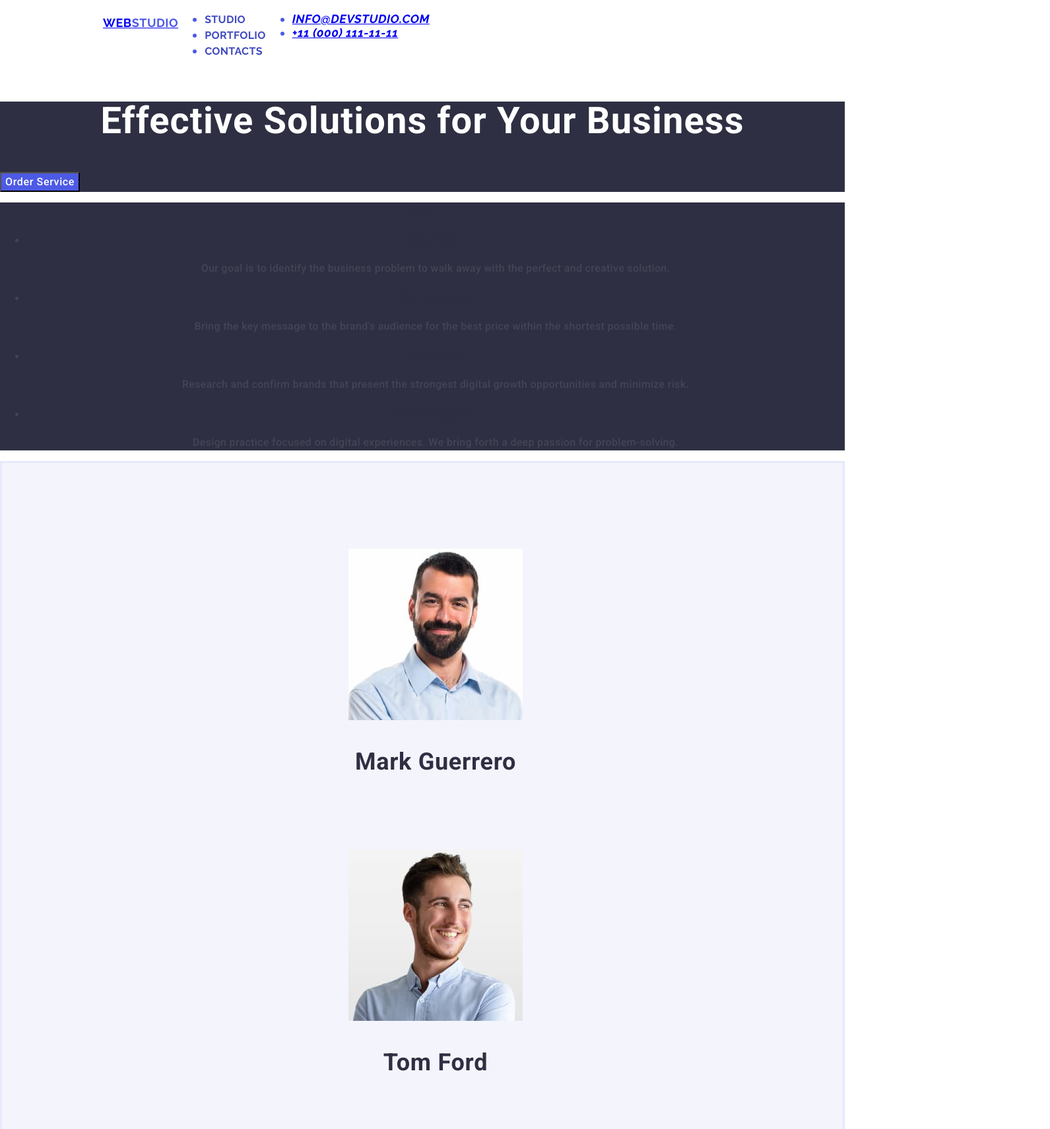
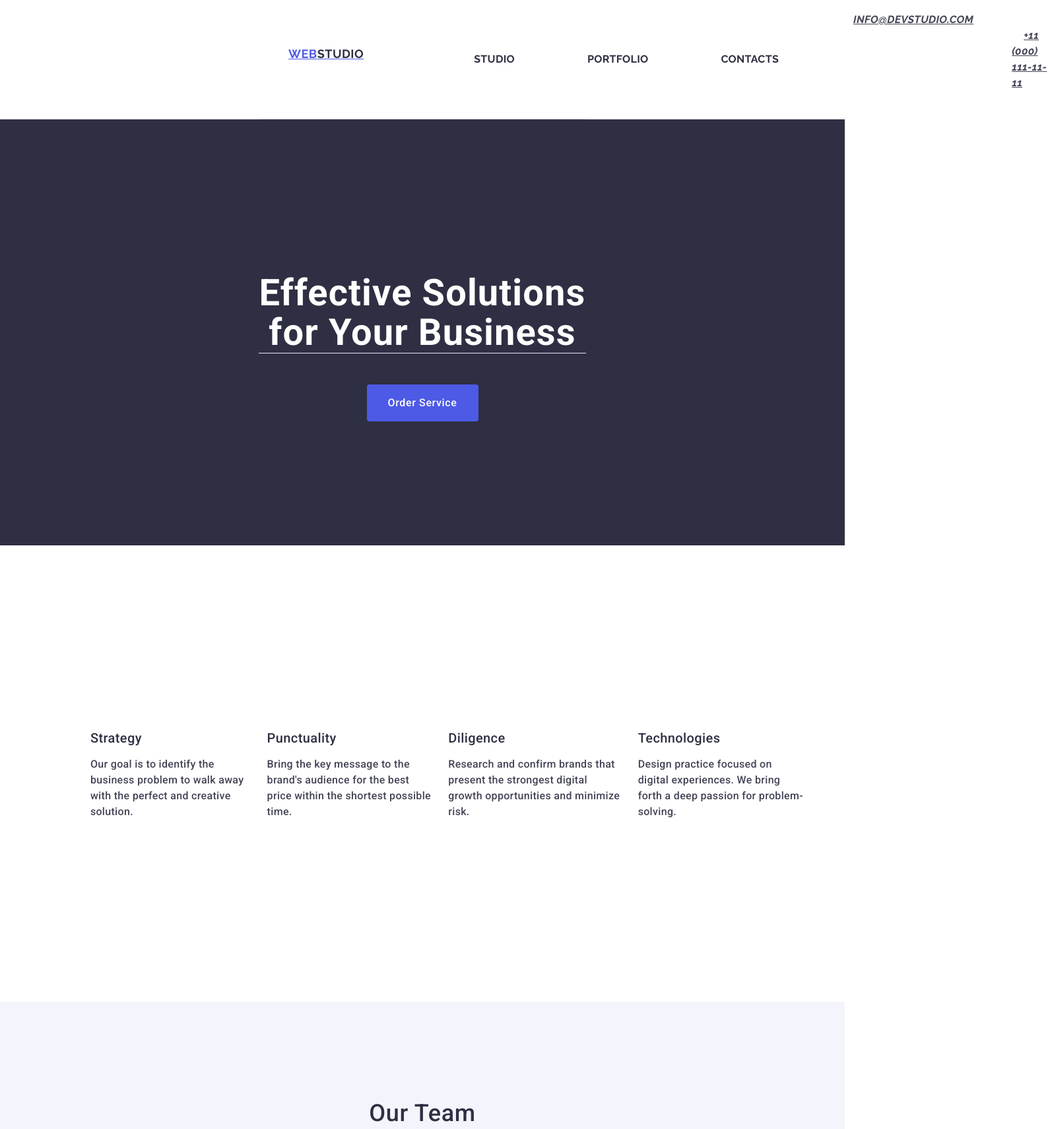
Before and after one commit to rafim2223/hw3-goit-new, a plain HTML site: page index.html in a window 1280 px wide. Shown: the top 1712 px of the page at 66% size, 1591 px wide, since content can reach past the window. Drawn offline with nearby package versions, Linux system fonts and the light colour scheme.

Commit message:
Update styles.css

```diff
--- a/css/styles.css
+++ b/css/styles.css
@@ -21,29 +21,88 @@
   font-weight: 700;
   font-style: normal;
 }
-/* font  */
 
-/*  */
+.page-nav {
+  background-color: #fff;
+
+  align-items: center;
+
+  font-family: "Raleway", sans-serif;
+  font-size: 18px;
+  font-weight: 700;
+  line-height: 1.17;
+  letter-spacing: 0.03em;
+  text-align: left;
+  text-transform: uppercase;
+  color: #4d5ae5;
+  display: flex;
+  justify-content: space-between;
+  align-items: center;
+}
+
+.body {
+  font-family: "Roboto", sans-serif;
+  color: #434455;
+  background-color: #fff;
+}
+
+.adress link:hover {
+  color: #404bbf;
+}
+.adress link:focus {
+  color: #404bbf;
+}
+
 .header-first {
   color: #fff;
   font-size: 56px;
   line-height: 1.07;
   text-align: center;
   letter-spacing: 0.02em;
+  border-bottom: 1px solid #e7e9fc;
+  max-width: 496px;
 }
+
 .header-second {
   font-weight: 500;
   font-size: 20px;
   line-height: 1.2;
   letter-spacing: 0.02em;
   color: #2e2f42;
+  text-transform: capitalize;
+  margin-bottom: 8px;
+  visibility: hidden;
 }
 .header-third {
   font-size: 36px;
   line-height: 1.11;
+  font-size: 20px;
+  line-height: 1.2;
+  letter-spacing: 0.02em;
+  text-transform: capitalize;
+  font-weight: 500;
+  color: #2e2f42;
+
+  text-align: center;
+}
+.header-fourth {
+  font-weight: 500;
+  font-size: 20px;
+  line-height: 1.2;
+  letter-spacing: 0.02em;
+  color: #2e2f42;
+  text-transform: capitalize;
+  text-align: center;
+}
+.header-section {
+  font-size: 36px;
+  line-height: 1.11;
+  text-align: center;
   letter-spacing: 0.02em;
   text-transform: capitalize;
   color: #2e2f42;
+  font-weight: 500;
+  margin-bottom: 72px;
 }
 .button {
   background-color: #4d5ae5;
@@ -54,13 +113,16 @@
   letter-spacing: 0.04em;
   color: #ffffff;
   cursor: pointer;
+  display: block;
+  min-width: 169px;
+  height: 56px;
+  border: none;
+  border-radius: 4px;
 }
 .button:hover {
-  color: #404bbf;
   background-color: #404bbf;
 }
 .button:focus {
-  color: #404bbf;
   background-color: #404bbf;
 }
 .section-first {
@@ -70,40 +132,94 @@
   line-height: 1.5;
   letter-spacing: 0.04em;
   color: #fff;
+  padding: 188px 0;
 }
 .section-second {
-  background: #2e2f42;
-  font-family: "Roboto";
-  font-size: 36p20px;
   font-weight: 500;
-  line-height: 1.5;
+  font-size: 20px;
+  line-height: 1.2;
   letter-spacing: 0.02em;
-  text-align: center;
-  color: #434455;
+  color: #fff;
+  padding: 120px 0;
 }
 
 .section-third {
+  background-color: #f4f4fd;
+  font-family: "Roboto";
+  font-size: 36px;
+  font-weight: 500;
+  line-height: 1.1;
+  letter-spacing: 0.02em;
+  text-align: center;
+  text-transform: capitalize;
+  color: #434455;
+  padding: 120px 0;
+}
+
+.section-fourth {
   font-family: "Roboto";
   font-size: 36px;
   font-weight: 700;
-  line-height: 40px;
+  line-height: 1.11;
   letter-spacing: 0.02em;
+  text-transform: capitalize;
+  background: #f4f4fd;
+  border-style: solid;
+  border-color: #e7e9fc;
   text-align: center;
-  background: #f4f4fd;
-
-  border-style: solid;
-
-  border-color: #e7e9fc;
+  padding-top: 120px;
 }
 
+.link {
+  font-weight: 500;
+  font-size: 16px;
+  line-height: 1.5;
+  letter-spacing: 0.02em;
+  color: #2e2f42;
+  list-style-type: none;
+}
+.link-second {
+  font-weight: 500;
+  font-size: 16px;
+  line-height: 1.5;
+  letter-spacing: 0.02em;
+  color: #434455;
+  padding: 24px;
+  margin: 18px;
+  padding: 24px 0;
+}
+
+.link:hover {
+  color: #404bbf;
+}
+.link:focus {
+  color: #404bbf;
+}
+.link-second:hover {
+  color: #404bbf;
+}
+.link-second:focus {
+  color: #404bbf;
+}
 .list-item {
   font-size: 16px;
   line-height: 1.5;
   letter-spacing: 0.02em;
-  color: #434455;
+  color: #f4f4fd;
 }
 .list-item-second {
   background-color: #ffffff;
+  font-weight: 500;
+  font-size: 20px;
+  line-height: 1.2;
+  letter-spacing: 0.02em;
+  color: #2e2f42;
+  display: flex;
+  flex-wrap: wrap;
+  column-gap: 24px;
+  row-gap: 48px;
+  width: calc((100% - 48px) / 3);
+  list-style-type: none;
 }
 .footer {
   font-size: 36px;
@@ -112,12 +228,8 @@
   letter-spacing: 0.02em;
   text-transform: capitalize;
   color: #2e2f42;
-}
-.hero {
-  font-weight: 500;
-  font-size: 20px;
-  line-height: 1.2;
-  letter-spacing: 0.02em;
+  background-color: #2e2f42;
+  padding: 100px 0;
 }
 .header-hero {
   color: #2e2f42;
@@ -125,6 +237,7 @@
   font-size: 20px;
   line-height: 1.2;
   letter-spacing: 0.02em;
+  margin-bottom: 8px;
 }
 .paragraph-hero {
   font-size: 16px;
@@ -132,19 +245,32 @@
   letter-spacing: 0.02em;
   color: #434455;
 }
-/* header  */
-.span {
-  color: #2e2f42;
+.logo {
+  font-family: "Raleway", sans-serif;
+  font-weight: 700;
+  font-size: 18px;
+  line-height: 1.17;
+  letter-spacing: 0.03em;
   text-transform: uppercase;
-}
-.body {
-  font-family: "roboto", sans-serif;
-  color: #434455;
-  background-color: #fff;
-  color: #f4f4fd;
+  color: #4d5ae5;
+  margin-right: 76px;
+  display: inline-block;
+  margin-bottom: 16px;
 }
 .color-second {
-  color: #4d5ae5;
+  font-family: "Raleway", sans-serif;
+  color: #2e2f42;
+  font-weight: 700;
+  font-size: 18px;
+  line-height: 1.17;
+  letter-spacing: 0.03em;
+  text-transform: uppercase;
+  text-decoration: none;
+  margin-right: 76px;
+}
+.color-third {
+  font-family: "Raleway", sans-serif;
+  color: #f4f4fd;
   font-weight: 700;
   font-size: 18px;
   line-height: 1.17;
@@ -152,74 +278,143 @@
   text-transform: uppercase;
   text-decoration: none;
 }
-.page-nav {
-  background-color: #fff;
-  display: flex;
-
+.span {
+  color: #2e2f42;
+  text-transform: uppercase;
   font-family: "Raleway", sans-serif;
+  font-weight: 700;
   font-size: 18px;
-  font-weight: 700;
   line-height: 1.17;
   letter-spacing: 0.03em;
-  text-align: left;
-  text-transform: uppercase;
-  color: #4d5ae5;
+  text-decoration: none;
+}
+
+.paragraph-row {
+  font-size: 16px;
+  line-height: 1.5;
+  letter-spacing: 0.02em;
+  color: #434455;
+}
+.paragraph-footer {
+  color: #f4f4fd;
+  line-height: 1.5;
+  max-width: 264px;
+}
+.section-third-p {
+  font-size: 16px;
+  line-height: 1.5;
+  letter-spacing: 0.02em;
+  color: #434455;
+  text-align: center;
+}
+
+* {
+  box-sizing: border-box;
+}
+.menu {
+  display: flex;
+  padding: 24px 0;
+  gap: 40px;
+  list-style-type: none;
+}
+.menu-second {
+  display: flex;
+  gap: 40px;
+  list-style-type: none;
+}
+
+.div-header {
+  list-style: none;
+  border-radius: 4px;
+  align-items: center;
+  gap: 40px;
+  display: flex;
 }
 .adress {
   font-style: normal;
   font-size: 16px;
   letter-spacing: 0.02em;
-  color: hsl(237, 12%, 30%);
+  color: #434455;
+  display: flex;
+  gap: 40px;
+  list-style-type: none;
 }
-.adress-list {
+.container {
+  width: 1158px;
+  padding: 0 15px;
+  margin: 0 auto;
   display: flex;
 }
-.adress link:hover {
-  color: #404bbf;
+.div-header .link {
+  display: block;
+  padding: 0 15px;
+  margin: 0 auto;
+  text-decoration: none;
+
+  text-transform: uppercase;
+  align-items: center;
+  margin-right: 40px;
 }
-.adress link:focus {
-  color: #404bbf;
+.item {
+  padding: 24px 0;
+  gap: 40px;
 }
-
-.header-nav {
-  color: #fff;
-  line-height: 1.07;
-  letter-spacing: 0.02em;
-  width: 1440px;
-  height: 72px;
+.div-first {
+  margin: 0 auto;
+  align-items: center;
   display: flex;
+  flex-direction: column;
 }
-.top-bar {
+.div-third {
+  margin: 0 auto;
   display: flex;
-  justify-content: space-between;
+  flex-direction: column;
   align-items: center;
 }
-.link {
-  font-weight: 500;
-  font-size: 16px;
-  line-height: 1.5;
-  letter-spacing: 0.02em;
-  color: #404bbf;
-  text-decoration: none;
+.div-fourth {
+  margin: 0 auto;
+  display: flex;
+  flex-direction: column;
+  align-items: center;
 }
-.link:hover {
-  color: #404bbf;
+.div-second {
+  padding: 120px 0;
 }
-.link :focus {
-  color: #404bbf;
-}
-.list-header-nav {
-  margin: 0;
-  padding: 40;
-  justify-content: center;
+.menu-adress {
+  display: flex;
+  padding: 24px 0;
   gap: 40px;
 }
-.list-nav {
+.list-second-section {
   display: flex;
+  gap: 24px;
+}
+.list-section-fourth {
+  display: flex;
+  flex-wrap: wrap;
+  gap: 40px;
+  align-items: center;
+  justify-content: center;
+}
+.list-item-third-section {
+  width: calc((100% - 72px) / 4);
+  border-radius: 0px 0px 4px 4px;
   list-style-type: none;
 }
-.logo {
-  margin-top: 24px;
-  margin-left: 156px;
-  gap: 40px;
+.list-third-section {
+  display: flex;
+  gap: 24px;
 }
+.worker {
+  padding: 32px 16px;
+  display: flex;
+  flex-direction: column;
+  text-align: center;
+  justify-content: center;
+}
+.div-item-forth-section {
+  padding: 32px 16px;
+  border: 1px solid #e7e9fc;
+  border-top: none;
+  margin-bottom: 8px;
+}
```
